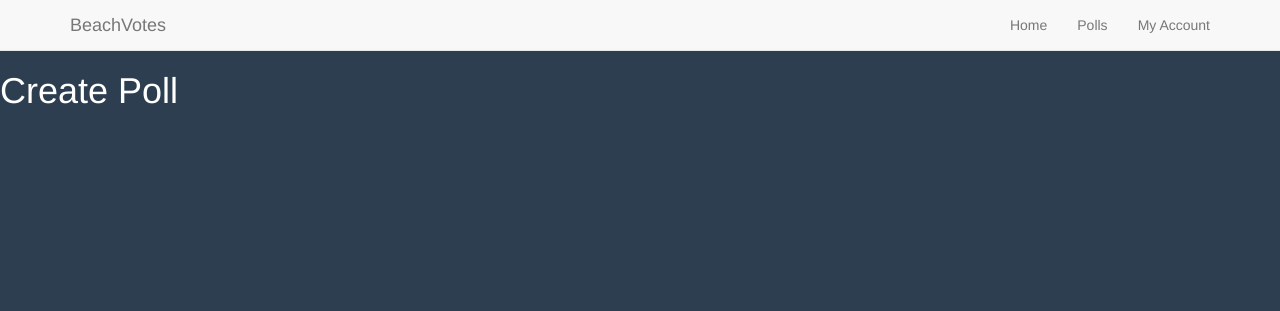
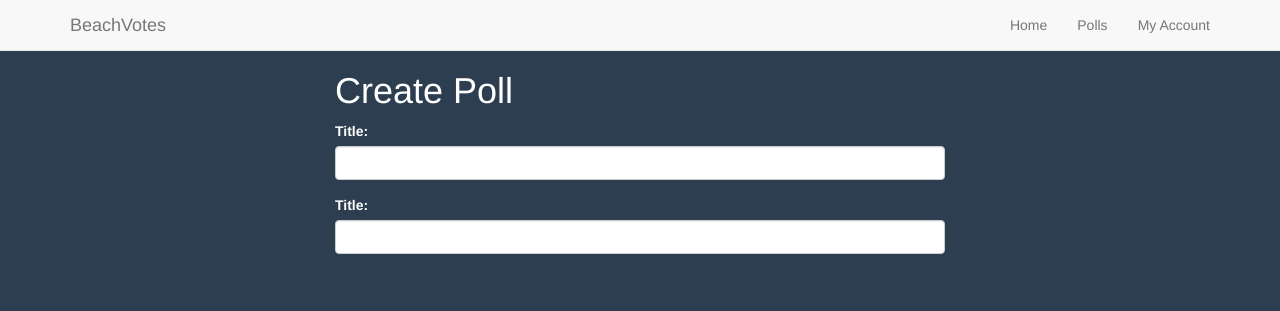
Before and after one commit to stevenGarciaDev/BeachVotes, a Django app: page /poll/create_poll in a window 1280 px wide. Shown: the top 311 px of the page. Run offline with Django 3.2, Linux system fonts and the light colour scheme; a user stored in the database is signed in; some libraries are stand-ins or nearby versions.

Commit message:
Modify forms

```diff
--- a/beach_votes_project/poll/views.py
+++ b/beach_votes_project/poll/views.py
@@ -38,10 +38,6 @@ def sign_up(request):
 
     if request.method == 'POST':
 
-        # user_form = UserForm()
-        # user_form.username = request.POST.get('username')
-        # user_form.email = request.POST.get('email')
-        # user_form.input_password = request.POST.get('password')
         user_form = UserForm(data = request.POST)
         profile_form = UserProfileForm(data = request.POST)
 
--- a/beach_votes_project/templates/poll/create_poll.html
+++ b/beach_votes_project/templates/poll/create_poll.html
@@ -6,5 +6,22 @@
 {% endblock %}
 
 {% block body_block %}
-  <h1>Create Poll</h1>
+  <div class="container col-md-6 col-md-offset-3">
+    <h1>Create Poll</h1>
+
+    <form method="post" action="{% url 'create_poll' %}">
+
+      <div class="form-group">
+        <label for="#">Title:</label>
+        <input type="text" class="form-control" id="#">
+      </div>
+
+      <div class="form-group">
+        <label for="#">Title:</label>
+        <input type="text" class="form-control" id="#">
+      </div>
+
+    </form>
+
+  </div>
 {% endblock %}
```
Also changed, not shown: 4 other files.
